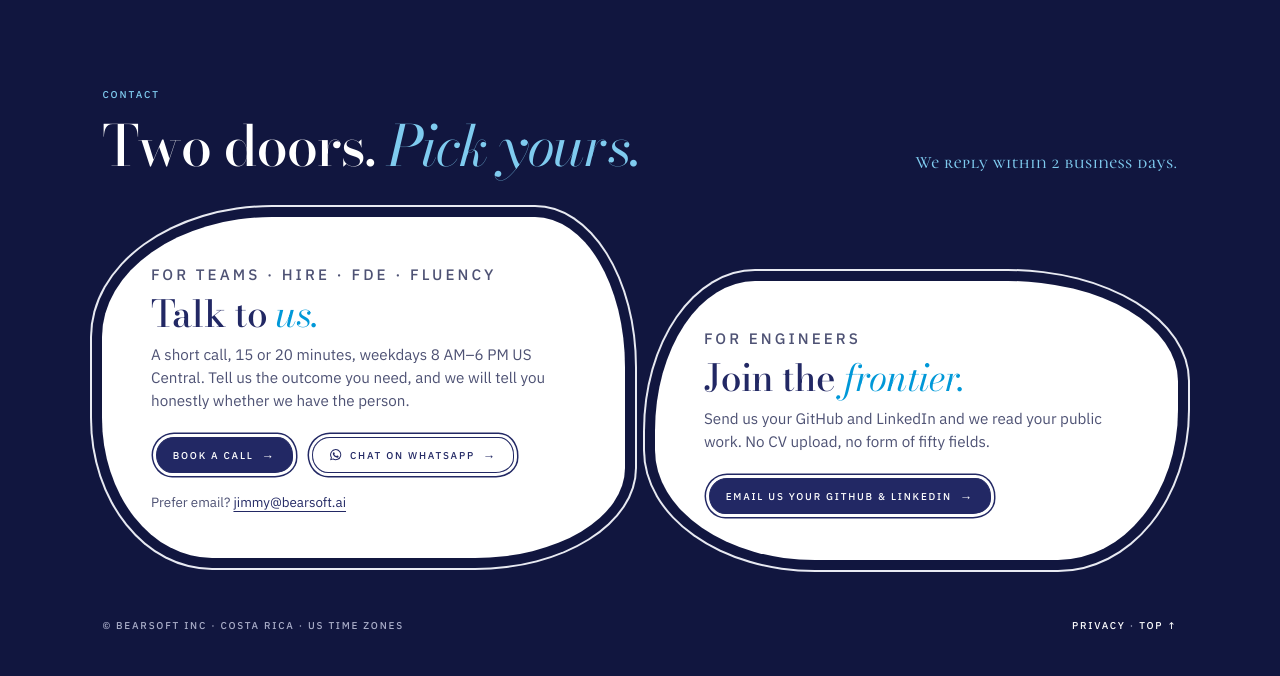
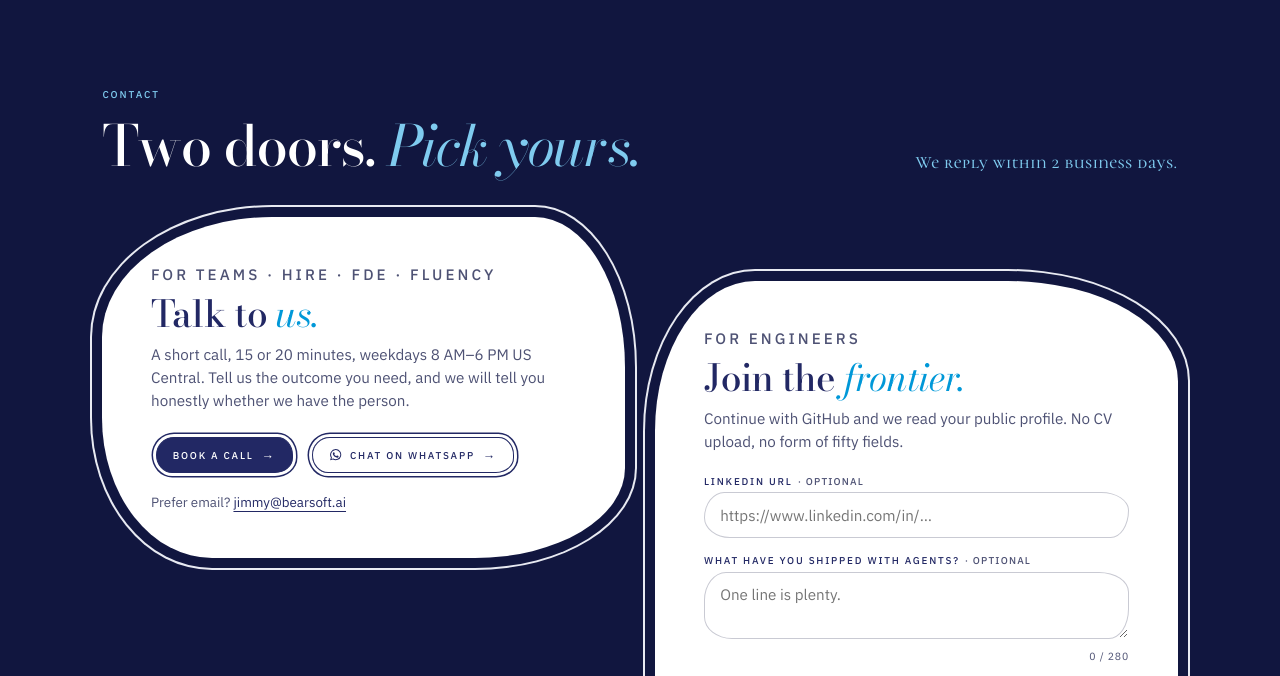
Before and after one commit to geekjimbo/bearsoft-site, a plain HTML site: page index.html in a window 1280 px wide. Shown: the part 4819-5495 px from the top of the page. Drawn offline with Linux system fonts and the light colour scheme.

Commit message:
Turn on Continue with GitHub (bearsoft-connect Worker)

```diff
--- a/index.html
+++ b/index.html
@@ -311,7 +311,7 @@ a.offer h3{align-self:end}a.offer p{align-self:start}
 
 <!-- Contact sits outside the lattice spread on purpose: the lattice SVG is drawn for a fixed page height. -->
 <!-- FEATURE FLAGS: data-booking / data-github = "on" | "off". See infra/README.md ("Switching features on"). -->
-<section class="contact" id="contact" aria-labelledby="contact-h" data-booking="on" data-github="off">
+<section class="contact" id="contact" aria-labelledby="contact-h" data-booking="on" data-github="on">
  <div class="contact__in">
   <div class="status if-github" id="thanks" role="status" tabindex="-1"><strong>Thanks<span data-name></span>.</strong> We have your GitHub profile. We read every one, and we reply within 2 business days.</div>
   <div class="status status--err if-github" id="error" role="alert" tabindex="-1"><strong>That didn’t go through.</strong> Nothing was saved. Try <a href="#join-apply">Continue with GitHub</a> again, or email <a href="mailto:jimmy@bearsoft.ai">jimmy@bearsoft.ai</a>.</div>
@@ -373,7 +373,7 @@ d.querySelectorAll('[data-lang]').forEach(b=>b.addEventListener('click',()=>{d.q
 /* CONTACT_CONFIG: the one place to change contact endpoints. Features stay hidden unless the flag on #contact is "on" AND the URL here is set. */
 const CONTACT_CONFIG={
   bookingUrl:'https://calendar.app.google/zigT53HotYo2Ujdk9',
-  workerUrl:'',    // e.g. https://bearsoft-connect.<subdomain>.workers.dev
+  workerUrl:'https://bearsoft-connect.bearsoft.workers.dev',
   whatsapp:'50672210087',
   email:'jimmy@bearsoft.ai'
 };
--- a/infra/worker/wrangler.toml
+++ b/infra/worker/wrangler.toml
@@ -2,6 +2,7 @@ name = "bearsoft-connect"
 main = "src/index.js"
 compatibility_date = "2026-11-01"
 workers_dev = true
+account_id = "8ca49d69c1be19f026a4ee0b1e48a7df"
 
 [vars]
 SITE_URL = "https://bearsoft.ai/"
```
Also changed, not shown: infra/README.md, 1 other file.
